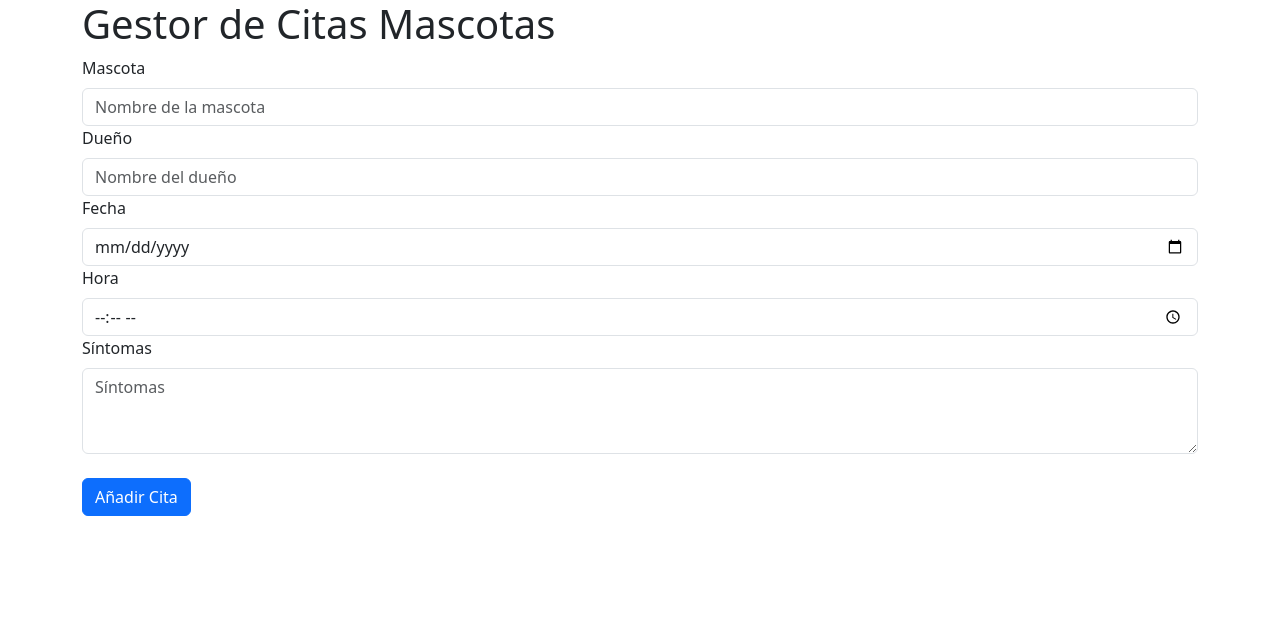
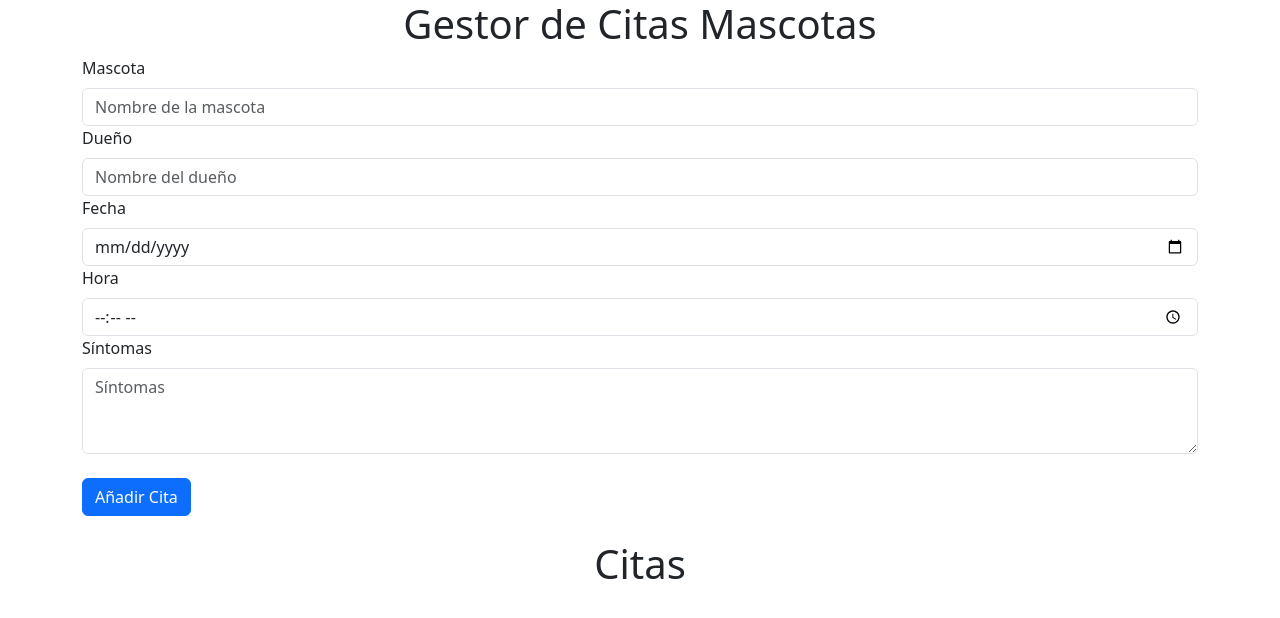
Before and after one commit to davidweissbrod/TP-Citas, a React (Create React App) app in the folder tp-citas/: page / in a window 1280 px wide. Shown: the top 618 px of the page. Built offline with nearby package versions, Linux system fonts and the light colour scheme.

Commit message:
intento de css pero dio paja asi que ya esta

```diff
--- a/tp-citas/src/App.css
+++ b/tp-citas/src/App.css
@@ -36,3 +36,7 @@
     transform: rotate(360deg);
   }
 }
+
+h1 {
+  text-align: center;
+}
--- a/tp-citas/src/App.js
+++ b/tp-citas/src/App.js
@@ -21,12 +21,15 @@ const App = () => {
       <div class="titulo">
         <h1>Gestor de Citas Mascotas</h1>
       </div>
+      <div class = "contenido">
         <div class = "formulario">
           <Formulario añadirRegistro={añadirRegistro} />
         </div>
         <br/>
+          <h1>Citas</h1>
         <div class = "cards">
           <Listado registros={registros} eliminarRegistro={eliminarRegistro}/>
+        </div>
       </div>
     </div>
   );
```
Lines whose indentation alone changed are shown as unchanged.
